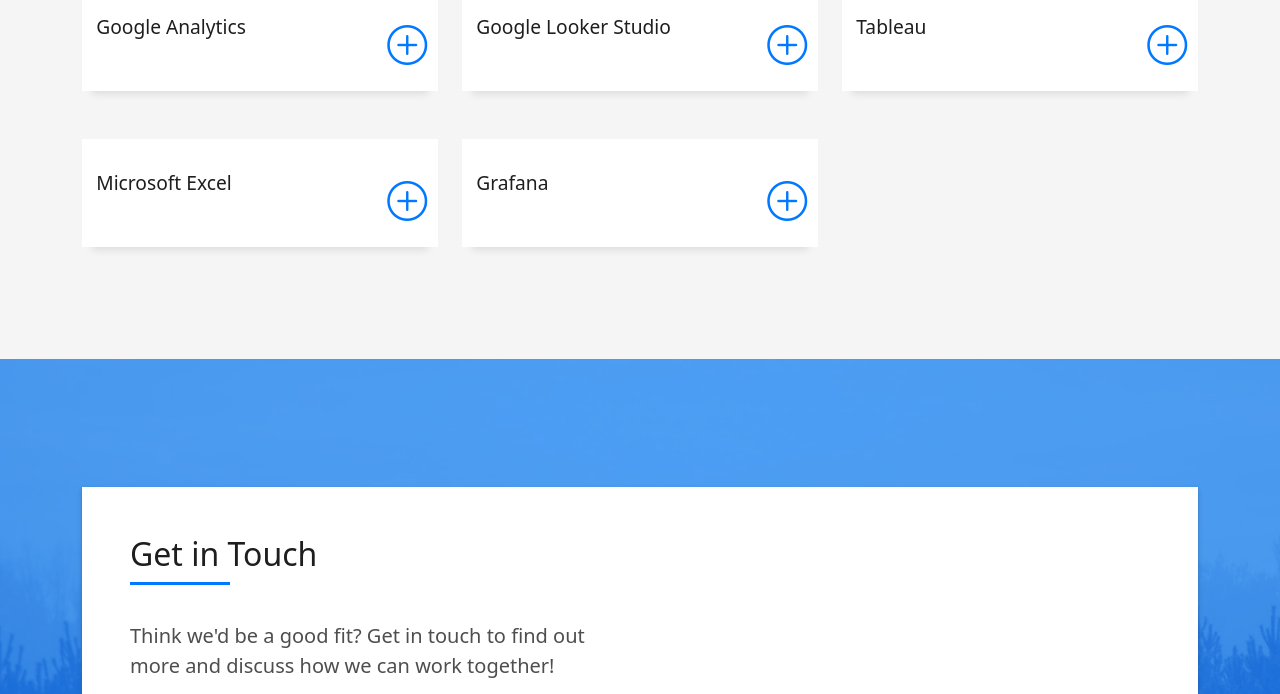
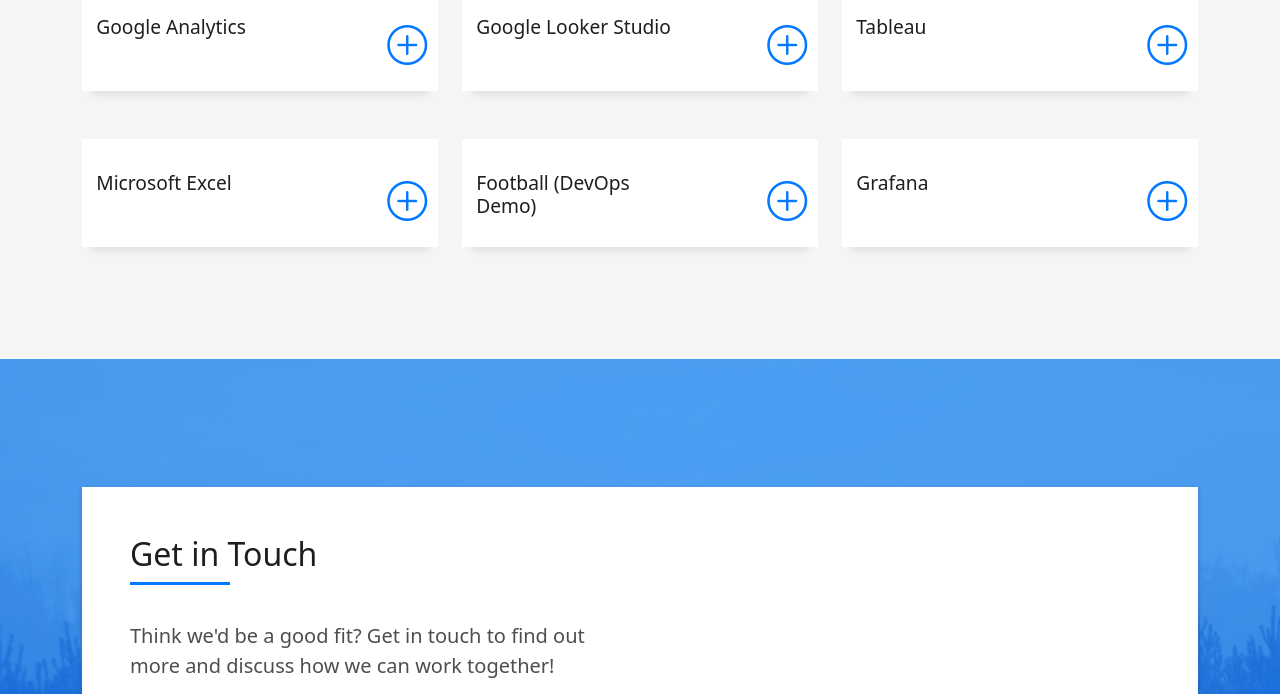
Before and after one commit to exapeta/exapeta.github.io, a plain HTML site: page index.html in a window 1280 px wide. Shown: the part 1820-2514 px from the top of the page. Drawn offline with Linux system fonts and the light colour scheme.

Commit message:
Update index.html

```diff
--- a/index.html
+++ b/index.html
@@ -230,6 +230,24 @@
           </div>
           <div class="col-md-4">
             <div class="work-box">
+              <a href="assets/img/work-4.jpg" data-gallery="portfolioGallery" class="portfolio-lightbox">
+              </a>
+              <div class="work-content">
+                <div class="row">
+                  <div class="col-sm-8">
+                    <h2 class="w-title">Football (DevOps Demo)</h2>
+                  </div>
+                  <div class="col-sm-4">
+                    <div class="w-like">
+                      <a href="https://github.com/exapeta/football" target="_blank"> <span class="bi bi-plus-circle"></span></a>
+                    </div>
+                  </div>
+                </div>
+              </div>
+            </div>
+          </div>
+          <div class="col-md-4">
+            <div class="work-box">
               <a href="assets/img/work-5.jpg" data-gallery="portfolioGallery" class="portfolio-lightbox">
               </a>
               <div class="work-content">
```
